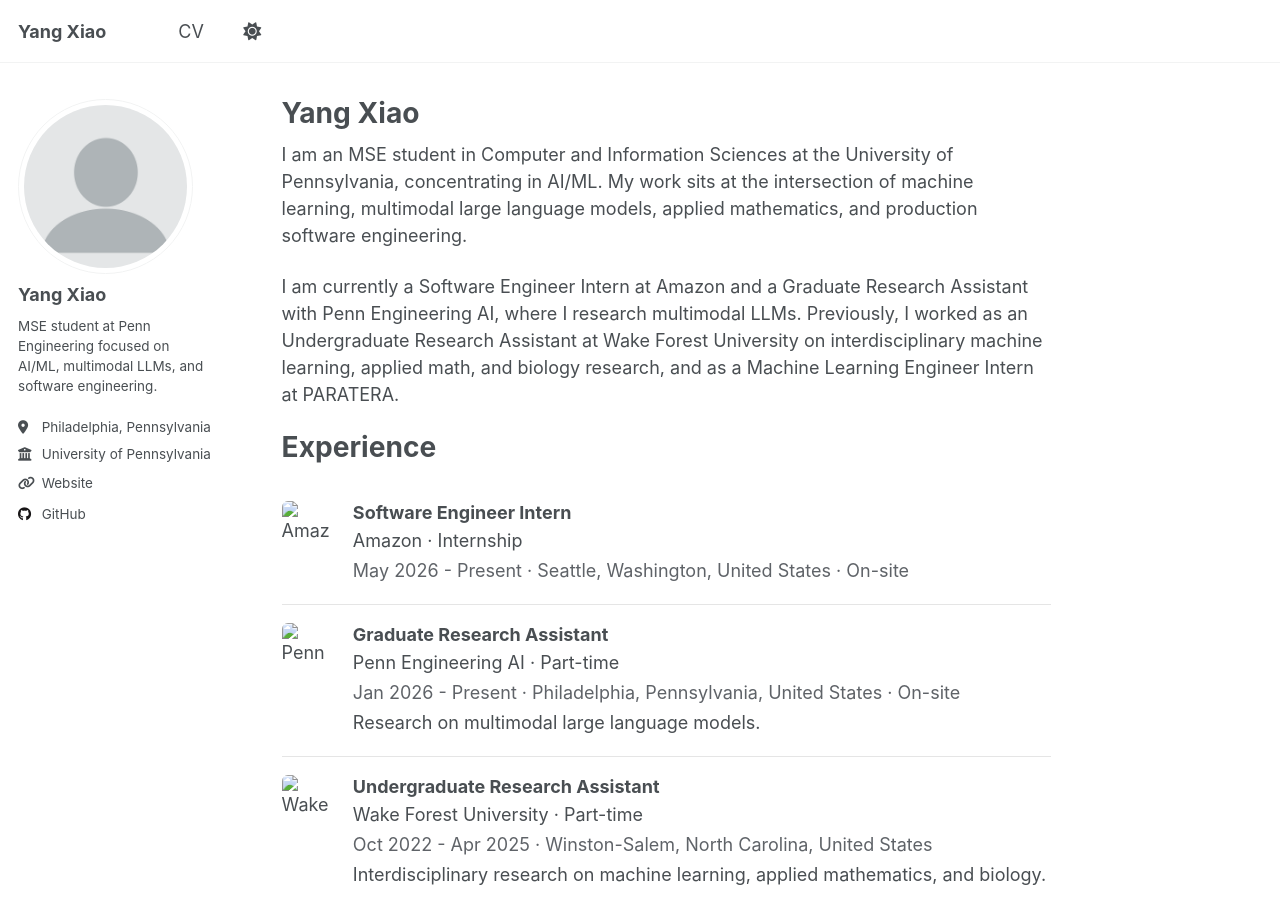
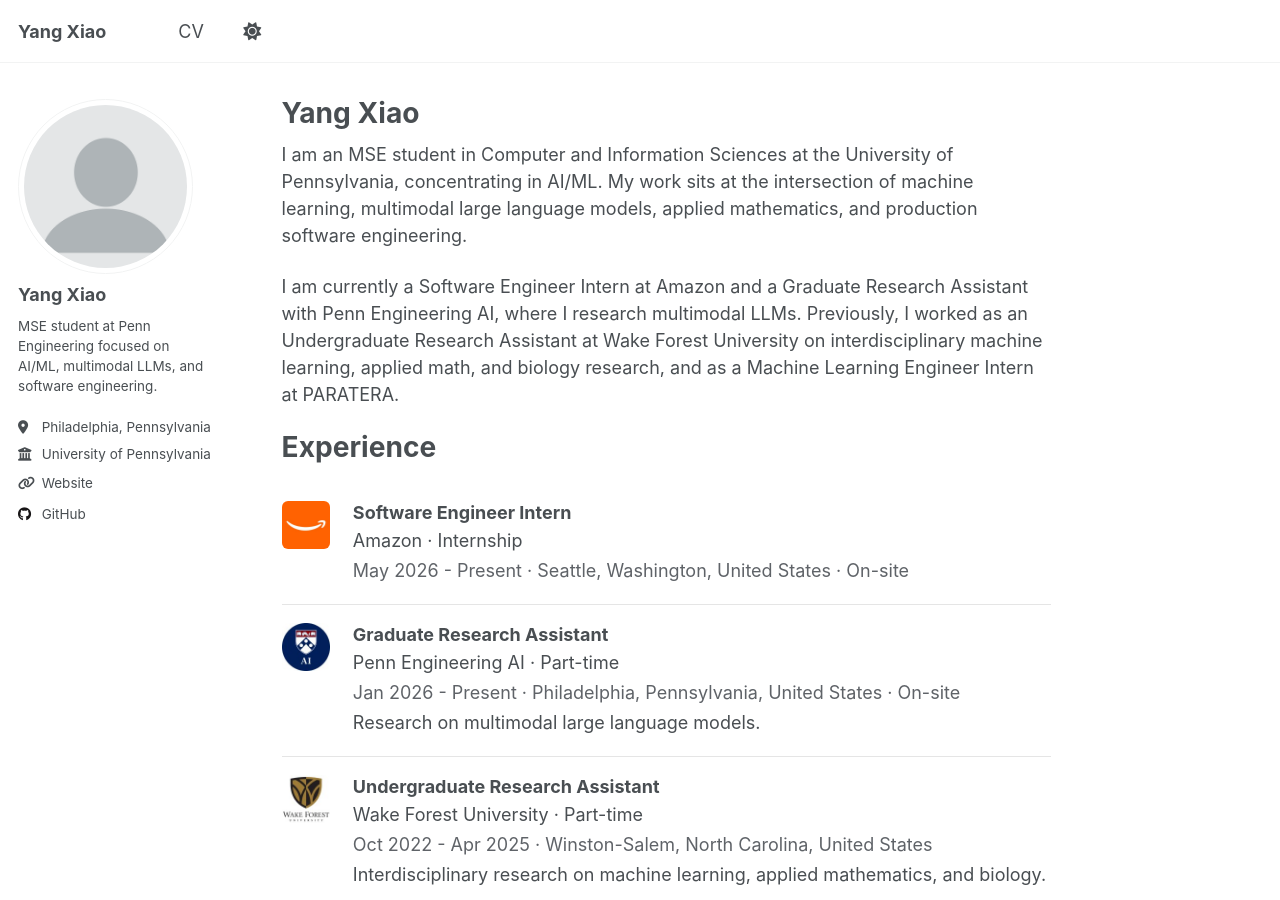
Before and after one commit to YangXiao0302/yangxiao0302.github.io, a Jekyll site: the page built from _pages/about.md, in a window 1280 px wide and 900 px high. Built offline with Jekyll 4.4.1, drawn with Linux system fonts in a browser that asks for light colours; a script that is not in the unit is left out.

Commit message:
Move logos into images directory

```diff
--- a/_pages/about.md
+++ b/_pages/about.md
@@ -69,7 +69,7 @@ Experience
 
 <div class="profile-list">
   <div class="profile-entry">
-    <img class="profile-logo" src="/logo/amazon_logo.jpeg" alt="Amazon logo">
+    <img class="profile-logo" src="/images/logos/amazon_logo.jpeg" alt="Amazon logo">
     <div>
       <h3>Software Engineer Intern</h3>
       <p>Amazon · Internship</p>
@@ -77,7 +77,7 @@ Experience
     </div>
   </div>
   <div class="profile-entry">
-    <img class="profile-logo" src="/logo/pennengai_logo.jpeg" alt="Penn Engineering AI logo">
+    <img class="profile-logo" src="/images/logos/pennengai_logo.jpeg" alt="Penn Engineering AI logo">
     <div>
       <h3>Graduate Research Assistant</h3>
       <p>Penn Engineering AI · Part-time</p>
@@ -86,7 +86,7 @@ Experience
     </div>
   </div>
   <div class="profile-entry">
-    <img class="profile-logo" src="/logo/1631353711171.jpeg" alt="Wake Forest University logo">
+    <img class="profile-logo" src="/images/logos/1631353711171.jpeg" alt="Wake Forest University logo">
     <div>
       <h3>Undergraduate Research Assistant</h3>
       <p>Wake Forest University · Part-time</p>
@@ -95,7 +95,7 @@ Experience
     </div>
   </div>
   <div class="profile-entry">
-    <img class="profile-logo" src="/logo/paratera.jpeg" alt="PARATERA logo">
+    <img class="profile-logo" src="/images/logos/paratera.jpeg" alt="PARATERA logo">
     <div>
       <h3>Machine Learning Engineer</h3>
       <p>PARATERA · Internship</p>
@@ -109,7 +109,7 @@ Education
 
 <div class="profile-list">
   <div class="profile-entry">
-    <img class="profile-logo" src="/logo/university_of_pennsylvania_logo.jpeg" alt="University of Pennsylvania logo">
+    <img class="profile-logo" src="/images/logos/university_of_pennsylvania_logo.jpeg" alt="University of Pennsylvania logo">
     <div>
       <h3>University of Pennsylvania</h3>
       <p>Master of Science in Engineering, Computer and Information Sciences, AI/ML Concentration</p>
@@ -119,7 +119,7 @@ Education
     </div>
   </div>
   <div class="profile-entry">
-    <img class="profile-logo" src="/logo/1631353711171.jpeg" alt="Wake Forest University logo">
+    <img class="profile-logo" src="/images/logos/1631353711171.jpeg" alt="Wake Forest University logo">
     <div>
       <h3>Wake Forest University</h3>
       <p>Bachelor of Science, Applied Mathematics; Computer Science</p>
```
Also changed, not shown: images/logos/1631353711171.jpeg (renamed from logo/1631353711171.jpeg), images/logos/amazon_logo.jpeg (renamed from logo/amazon_logo.jpeg), images/logos/paratera.jpeg (renamed from logo/paratera.jpeg), images/logos/pennengai_logo.jpeg (renamed from logo/pennengai_logo.jpeg), images/logos/university_of_pennsylvania_logo.jpeg (renamed from logo/university_of_pennsylvania_logo.jpeg).
